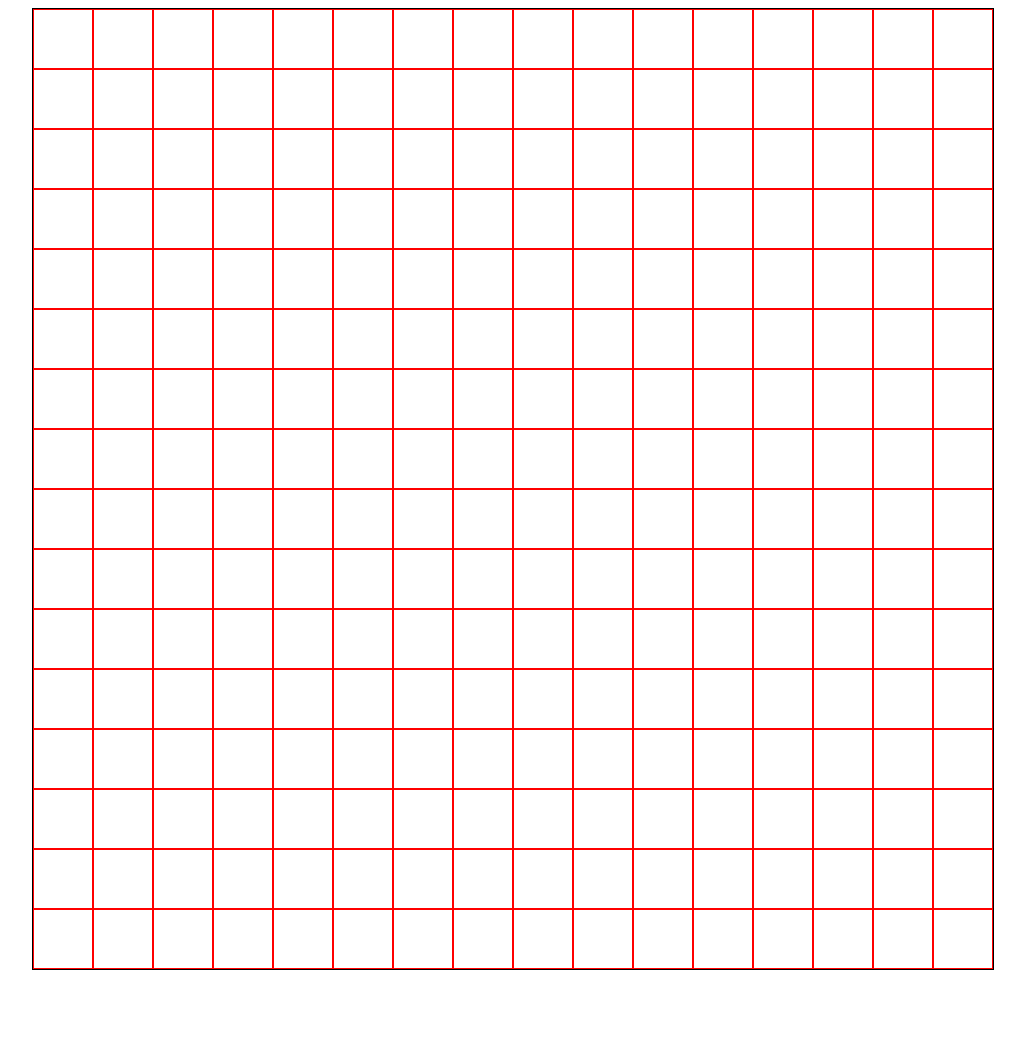
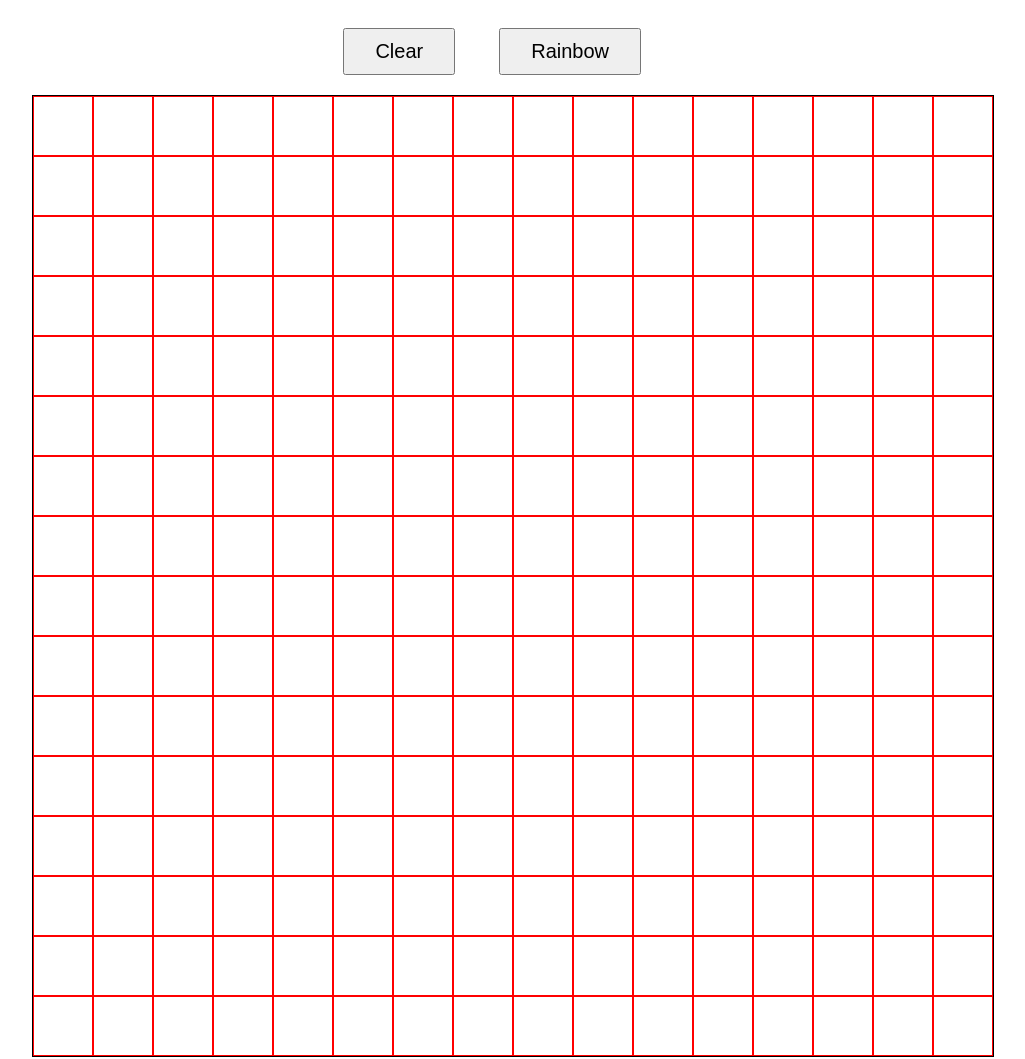
Before and after one commit to dmitry-sidorov/etch-a-sketch, a plain HTML site: page index.html in a window 1280 px wide. Shown: the whole page, without its empty margins (127-1152 px from the left). Before the commit the page ends 978 px from the top, so only its background shows below. Drawn offline with Linux system fonts and the light colour scheme.

Commit message:
Edit script.js

```diff
--- a/index.html
+++ b/index.html
@@ -5,9 +5,11 @@
 	<link rel="stylesheet" type="text/css" href="style.css">
 </head>
 <body>
-	<div class="container">
-
+	<div class="buttons">
+		<button class="clear">Clear</button>
+		<button class="rainbow">Rainbow</button>
 	</div>
+	<div class="container"></div>
 </body>
 <script type="text/javascript" src="script.js"></script>
 </html>
--- a/script.js
+++ b/script.js
@@ -1,6 +1,27 @@
 let area = 16; //prompt('Enter side length of the area:');
 let squareSide = 960 / area;
 let container = document.querySelector('.container');
+let btnClear = document.querySelector('.clear');
+let btnRainbow = document.querySelector('.rainbow');
+let result = btnClear.addEventListener('click', (e) => {
+	area = prompt('Enter side length:');
+	createArea(area);
+});
+
+console.log(result);
+createArea(area);
+
+function createArea(area) {
+	for (let i = 0; i < area**2; i++) {
+		container.appendChild(createSquare(i));
+	}
+}
+container.addEventListener('mouseover', (e) => {
+	let squareOverMouseId = e.target.getAttribute('id');
+	let squareToPaint = document.getElementById(squareOverMouseId);
+	squareToPaint.style.backgroundColor = randomColor();
+	});
+
 function createSquare(id) {
 	let square = document.createElement('div');
 	square.setAttribute('class', 'square');
@@ -12,14 +33,6 @@ function createSquare(id) {
 	square.style.boxSizing = 'border-box';
 	return square;
 }
-for (let i = 0; i < area**2; i++) {
-	container.appendChild(createSquare(i));
-}
-container.addEventListener('mouseover', (e) => {
-	let squareOverMouseId = e.target.getAttribute('id');
-	let squareToPaint = document.getElementById(squareOverMouseId);
-	squareToPaint.style.backgroundColor = randomColor();
-	});
 
 function randomColor() {
 	let color = "#";
--- a/style.css
+++ b/style.css
@@ -1,3 +1,15 @@
+.buttons {
+	display: inline-block;
+	margin-left: 35%;
+}
+
+button {
+	display: inline-block;
+	padding: 10px 30px;
+	font-size: 20px;
+	margin: 20px;
+}
+
 .container {
 	display: block;
 	margin: 0 auto;
```
